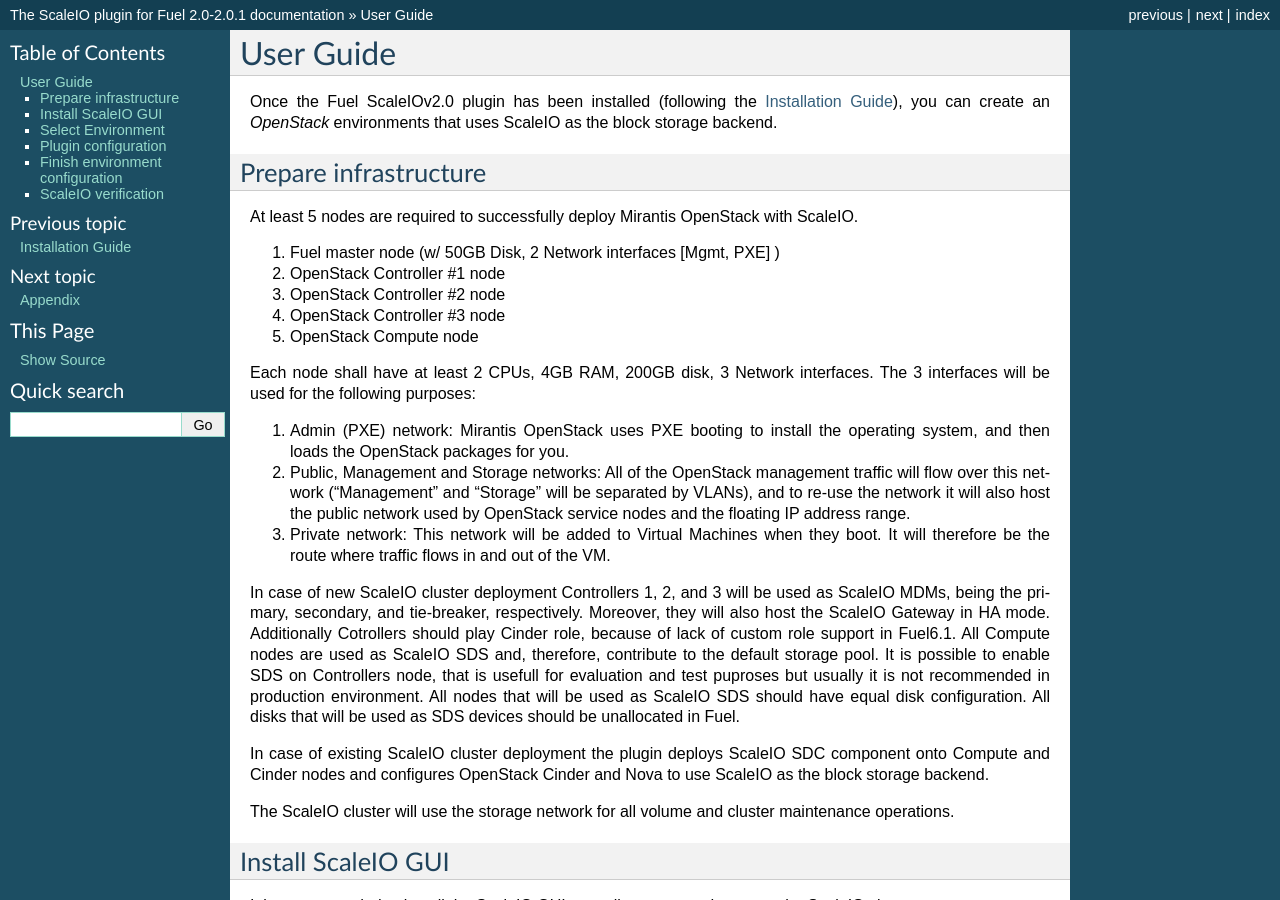
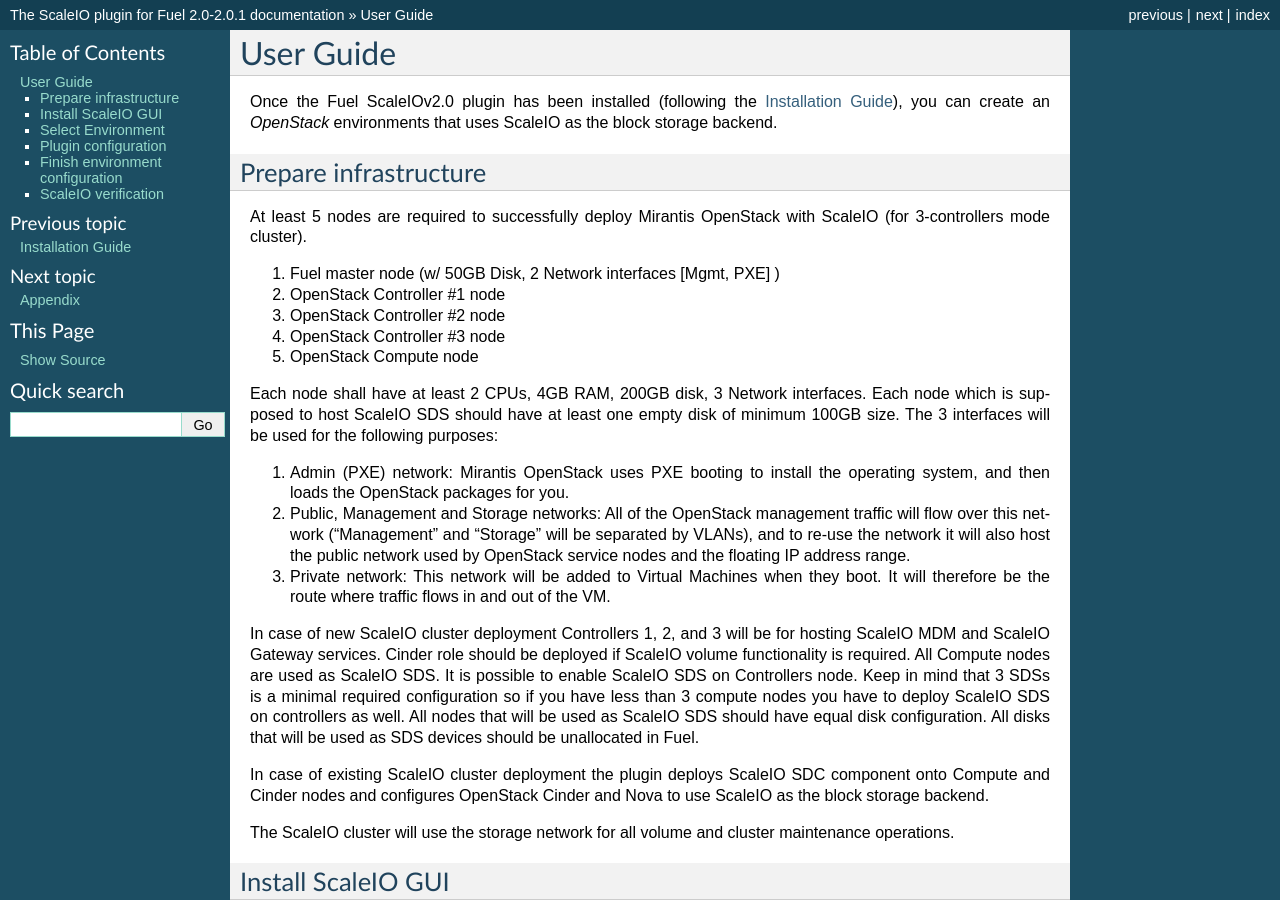
Before and after one commit to davestemerdink/fuel-plugin-scaleio, a Sphinx documentation site: the page built from doc/source/guide.rst, in a window 1280 px wide and 900 px high. Built offline with Sphinx 7.4.7, drawn with Linux system fonts in a browser that asks for light colours; some of the changed text lies outside the part shown.

Commit message:
Fixed guides and README

```diff
--- a/doc/source/guide.rst
+++ b/doc/source/guide.rst
@@ -8,7 +8,7 @@
 Prepare infrastructure
 ----------------------
 
-At least 5 nodes are required to successfully deploy Mirantis OpenStack with ScaleIO.
+At least 5 nodes are required to successfully deploy Mirantis OpenStack with ScaleIO (for 3-controllers mode cluster).
 
 #. Fuel master node (w/ 50GB Disk, 2 Network interfaces [Mgmt, PXE] )
 #. OpenStack Controller #1 node
@@ -16,13 +16,16 @@
 #. OpenStack Controller #3 node
 #. OpenStack Compute node
 
-Each node shall have at least 2 CPUs, 4GB RAM, 200GB disk, 3 Network interfaces. The 3 interfaces will be used for the following purposes:
+Each node shall have at least 2 CPUs, 4GB RAM, 200GB disk, 3 Network interfaces. Each node which is supposed to host ScaleIO SDS should have at least one empty disk of minimum 100GB size.
+The 3 interfaces will be used for the following purposes:
 
 #. Admin (PXE) network: Mirantis OpenStack uses PXE booting to install the operating system, and then loads the OpenStack packages for you.
 #. Public, Management and Storage networks: All of the OpenStack management traffic will flow over this network (“Management” and “Storage” will be separated by VLANs), and to re-use the network it will also host the public network used by OpenStack service nodes and the floating IP address range.
 #. Private network: This network will be added to Virtual Machines when they boot. It will therefore be the route where traffic flows in and out of the VM.
 
-In case of new ScaleIO cluster deployment Controllers 1, 2, and 3 will be used as ScaleIO MDMs, being the primary, secondary, and tie-breaker, respectively. Moreover, they will also host the ScaleIO Gateway in HA mode. Additionally Cotrollers should play Cinder role, because of lack of custom role support in Fuel6.1. All Compute nodes are used as ScaleIO SDS and, therefore, contribute to the default storage pool. It is possible to enable SDS on Controllers node, that is usefull for evaluation and test puproses but usually it is not recommended in production environment. All nodes that will be used as ScaleIO SDS should have equal disk configuration. All disks that will be used as SDS devices should be unallocated in Fuel.
+In case of new ScaleIO cluster deployment Controllers 1, 2, and 3 will be for hosting ScaleIO MDM and ScaleIO Gateway services.
+Cinder role should be deployed if ScaleIO volume functionality is required.
+All Compute nodes are used as ScaleIO SDS. It is possible to enable ScaleIO SDS on Controllers node. Keep in mind that 3 SDSs is a minimal required configuration so if you have less than 3 compute nodes you have to deploy ScaleIO SDS on controllers as well. All nodes that will be used as ScaleIO SDS should have equal disk configuration. All disks that will be used as SDS devices should be unallocated in Fuel.
 
 In case of existing ScaleIO cluster deployment the plugin deploys ScaleIO SDC component onto Compute and Cinder nodes and configures OpenStack Cinder and Nova to use ScaleIO as the block storage backend.
 
@@ -69,9 +72,9 @@
     .. image:: images/settings.png
        :width: 80%
 
-  \c. In case you want to speciafy different storage pools for different devices provide a list of pools corresponding to device paths, e.g. 'pool1,pool2' and '/dev/sdb,/dev/sdc' will assign /dev/sdb for the pool1 and /dev/sdc for the pool2.
+  \c. In case you want to specify different storage pools for different devices provide a list of pools corresponding to device paths, e.g. 'pool1,pool2' and '/dev/sdb,/dev/sdc' will assign /dev/sdb for the pool1 and /dev/sdc for the pool2.
 
-  \d. Make disks for ScaleIO SDS devices unallocated. This disks will be cleand up and added to SDS-es as storage devices. Note, that because of current Fuel framework limitation it is needed to keep some space for Cinder and Nova roles.
+  \d. Make disks for ScaleIO SDS devices unallocated. These disks will be cleaned up and added to SDSs as storage devices. Note, that because of current Fuel framework limitation it is needed to keep some space for Cinder and Nova roles.
 
     .. image:: images/devices_compute.png
        :width: 80%
@@ -124,7 +127,7 @@
     .. image:: images/block-storage-services.png
        :width: 90%
 
-#. Connect to ScaleIO cluster in the ScaleIO GUI (see :ref:`Install ScaleIO GUI section <scaleiogui>`). In case of new ScaleIO cluster deploying use the IP address of the master ScaleIO MDM (it is one of the controller nodes), username `admin`, and the password you entered in the Fuel UI.
+#. Connect to ScaleIO cluster in the ScaleIO GUI (see :ref:`Install ScaleIO GUI section <scaleiogui>`). In case of new ScaleIO cluster deployment use the IP address of the master ScaleIO MDM (initially it's the controller node with the minimal IP-address but master MDM can switch to another controller), username `admin`, and the password you entered in the Fuel UI.
 
 #. Once logged in, verify that it successfully reflects the ScaleIO resources:
 
```
Also changed, not shown: other parts of doc/source/guide.rst (+1 -1 lines), README.md (+28 -9 lines), doc/source/introduction.rst (line endings or trailing spaces).
